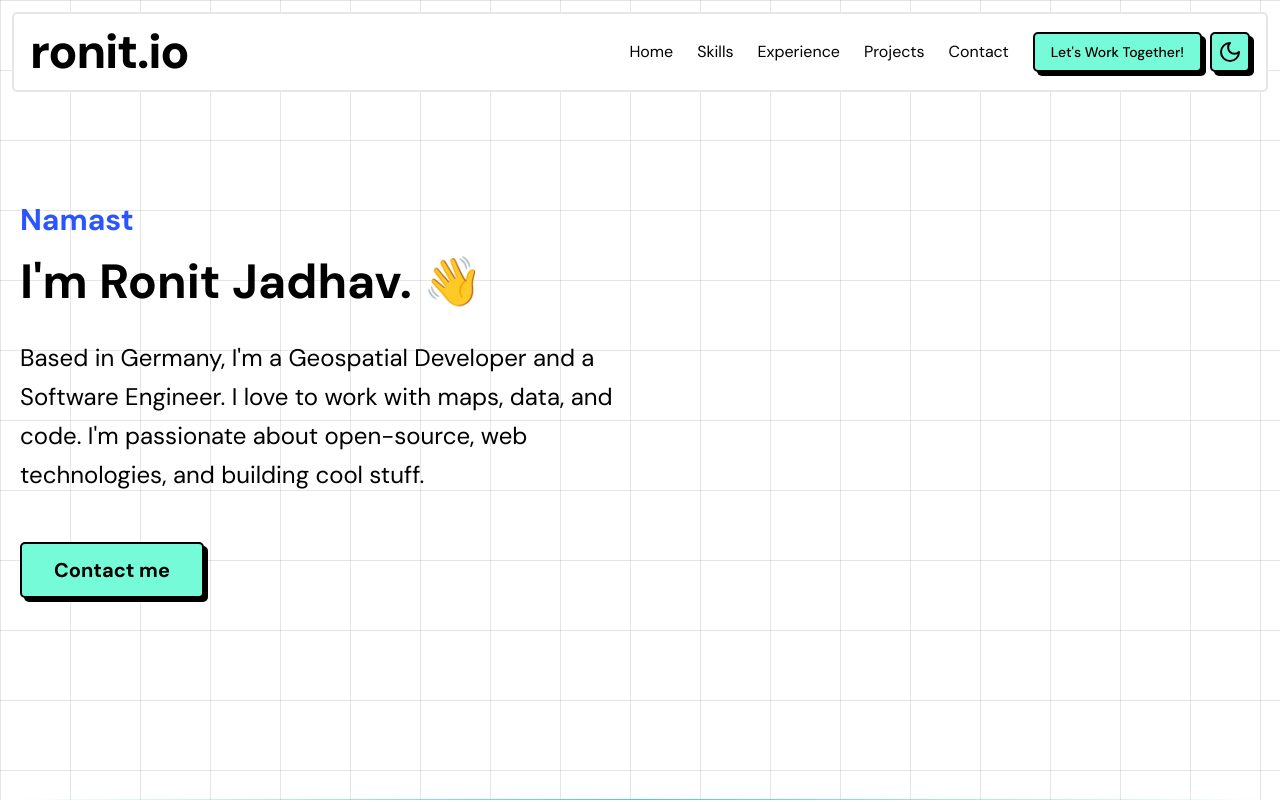
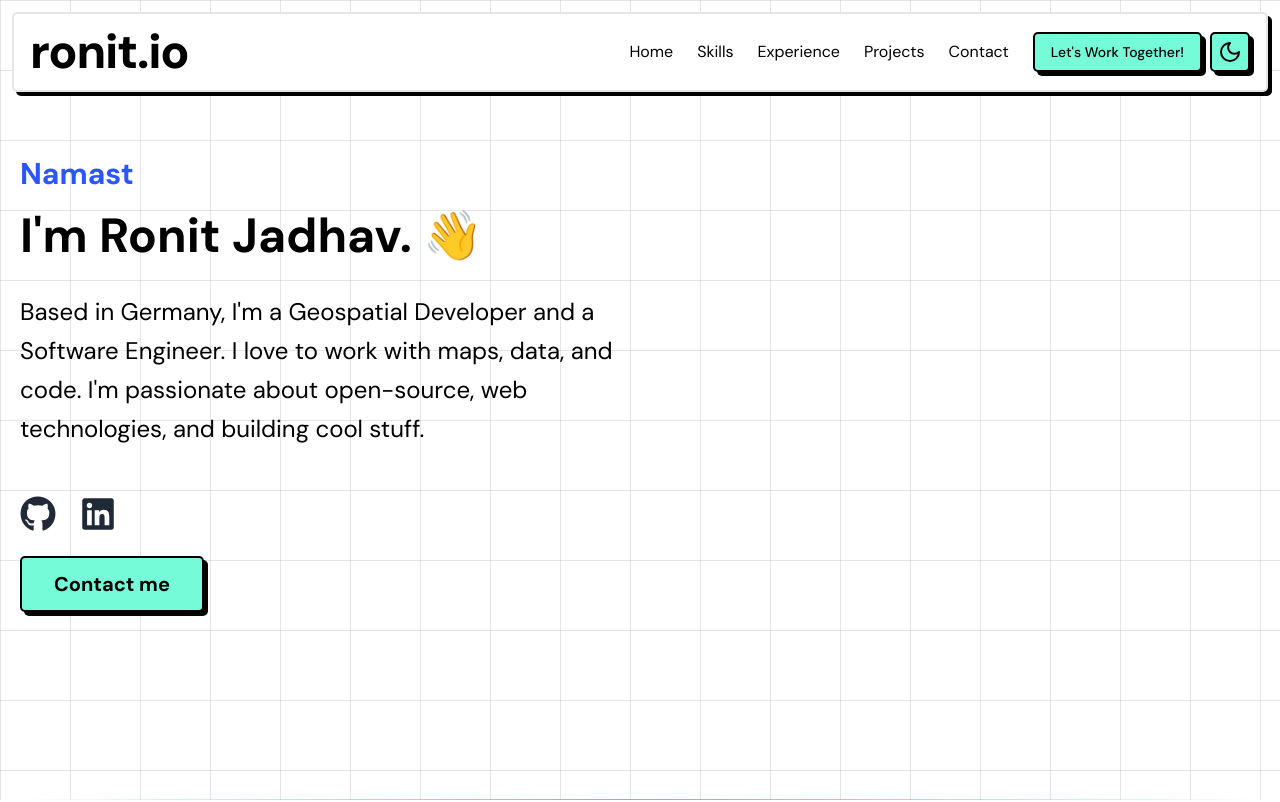
Before and after one commit to ronitjadhav/ronit.io, a Next.js app: page / in a window 1280 px wide. Shown: the top 802 px of the page. Built offline with nearby package versions, Linux system fonts and the light colour scheme.

Commit message:
Added linkedin and github socials

```diff
--- a/src/components/Navbar.tsx
+++ b/src/components/Navbar.tsx
@@ -48,7 +48,7 @@ export default function NavBar() {
                         border-[#80808033] px-3 sm:px-4 text-text
                         transition-transform duration-300 ease-in-out`,
                         showNav ? 'translate-y-0' : '-translate-y-[calc(100%+20px)]',
-                        'bg-white dark:bg-secondaryBlack'
+                        'bg-white dark:bg-secondaryBlack shadow-light dark:shadow-dark'
                     )}
                 >
                     {/* Ronit.io Text with responsive styling and theme support */}
--- a/src/sections/HeroSection.tsx
+++ b/src/sections/HeroSection.tsx
@@ -1,12 +1,13 @@
 'use client'
 import { Button } from '@/components/ui/button'
 import { TypeAnimation } from 'react-type-animation'
+import { FaGithub, FaLinkedin } from 'react-icons/fa'
 
 export default function HeroSection() {
     return (
         <header className="dark:bg-secondaryBlack inset-0 flex min-h-[100dvh] w-full flex-col items-center justify-center bg-white bg-[linear-gradient(to_right,#80808033_1px,transparent_1px),linear-gradient(to_bottom,#80808033_1px,transparent_1px)] bg-[size:70px_70px]">
             <div className="mx-auto w-container max-w-full px-5 py-[110px] text-left lg:py-[150px] flex flex-col lg:flex-row">
-                <div className="w-full lg:w-1/2">
+                <div className="w-full lg:w-1/2 flex flex-col items-center lg:items-start">
                     <TypeAnimation
                         className={`
       text-3xl lg:text-3xl
@@ -30,12 +31,22 @@ export default function HeroSection() {
                         I love to work with maps, data, and code.
                         I&#39;m passionate about open-source, web technologies, and building cool stuff.
                     </p>
+                    <div className="flex flex-col items-center lg:items-start mb-8">
+                        <div className="flex space-x-6 mb-6">
+                            <a href="https://github.com/ronitjadhav" target="_blank" rel="noopener noreferrer">
+                                <FaGithub className="text-4xl text-gray-800 dark:text-white hover:text-cerulean-400 transition-colors duration-300" />
+                            </a>
+                            <a href="https://www.linkedin.com/in/ronitjadhav/" target="_blank" rel="noopener noreferrer">
+                                <FaLinkedin className="text-4xl text-gray-800 dark:text-white hover:text-cerulean-400 transition-colors duration-300" />
+                            </a>
+                        </div>
                         <Button
                             size="lg"
                             className="h-12 text-base font-heading md:text-lg lg:h-14 lg:text-xl"
                         >
                             Contact me
                         </Button>
+                    </div>
                 </div>
                 <div className="w-full lg:w-1/2 mt-8 lg:mt-0">
                     {/* New blank section */}
```
Lines whose indentation alone changed are shown as unchanged.
